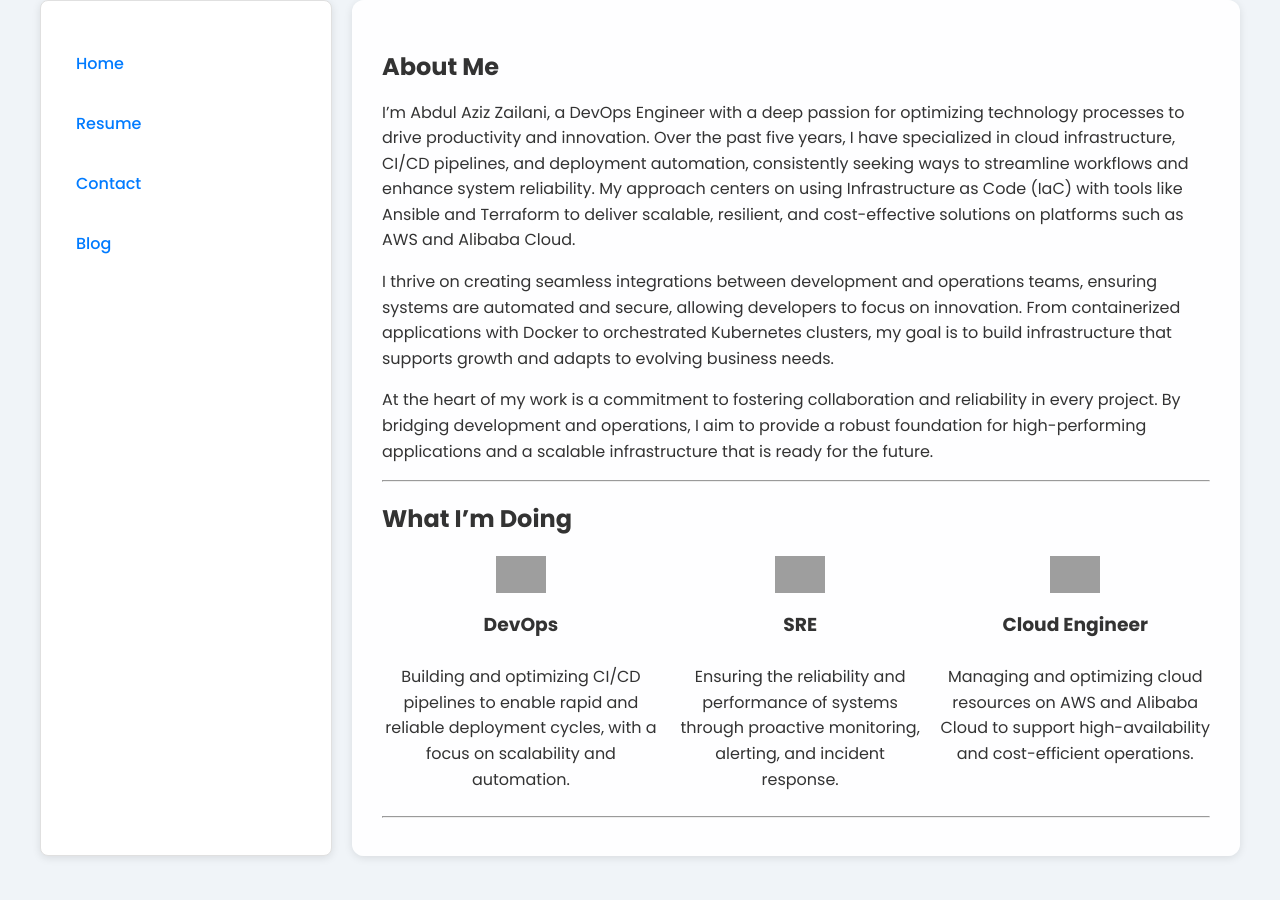
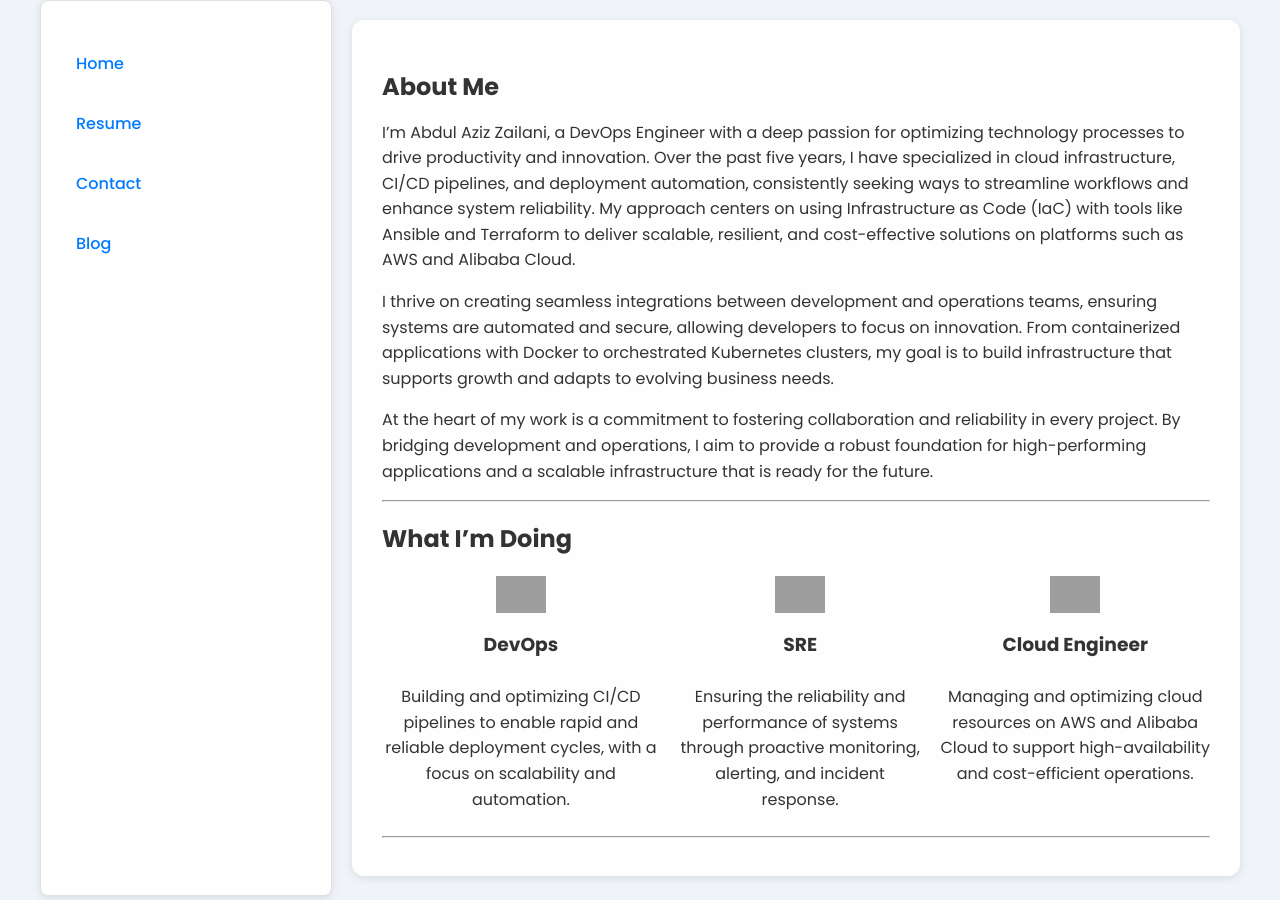
Before and after one commit to azizzailani/azizzailani.github.io, a Jekyll site: the page built from index.md, in a window 1280 px wide. Built offline with Jekyll 4.4.1, drawn with Linux system fonts in a browser that asks for light colours; grey boxes are pictures that could not be loaded.

Commit message:
style.css: update margins and hover effects
- Adjusted margins in main section to 20px from the top and bottom for better screen alignment
- Added hover effects for headings (h1-h6) by changing text color and applying text shadow
- Implemented hover effect for paragraphs (p) by changing text color on hover

```diff
--- a/assets/css/style.css
+++ b/assets/css/style.css
@@ -50,10 +50,6 @@
     /* Posisi atas */
     transition: background-color 0.3s, box-shadow 0.3s;
     /* Efek transisi */
-    display: flex;
-    /* Flex container */
-    flex-direction: column;
-    /* Navbar secara vertikal */
 }
 
 /* Navigasi */
@@ -102,8 +98,8 @@
     /* Sudut melengkung */
     box-shadow: 0 2px 8px rgba(0, 0, 0, 0.1);
     /* Bayangan */
-    margin: 0;
-    /* Menghilangkan margin untuk keselarasan */
+    margin: 20px 0;
+    /* Margin untuk memberi ruang dari tepi layar */
     line-height: 1.6;
     /* Jarak antar baris */
 }
@@ -137,6 +133,31 @@
     /* Margin bawah untuk heading */
     line-height: 1.4;
     /* Penambahan jarak antar baris */
+    transition: color 0.3s, text-shadow 0.3s;
+    /* Transisi untuk efek hover */
+}
+
+h1:hover,
+h2:hover,
+h3:hover,
+h4:hover,
+h5:hover,
+h6:hover {
+    color: #0056b3;
+    /* Ubah warna saat hover */
+    text-shadow: 0 1px 5px rgba(0, 0, 0, 0.2);
+    /* Tambahkan bayangan saat hover */
+}
+
+/* Paragraf */
+p {
+    transition: color 0.3s;
+    /* Transisi untuk efek hover */
+}
+
+p:hover {
+    color: #0056b3;
+    /* Ubah warna saat hover */
 }
 
 /* Responsif */
```
